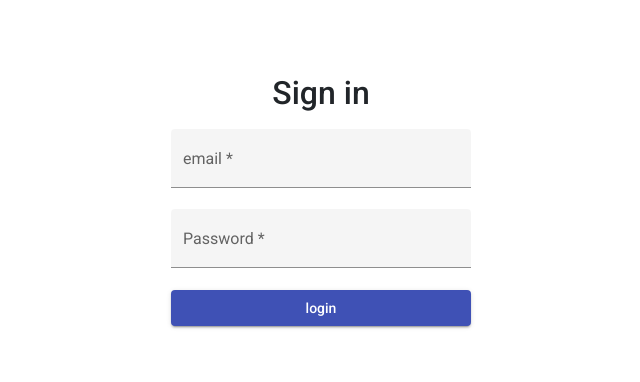
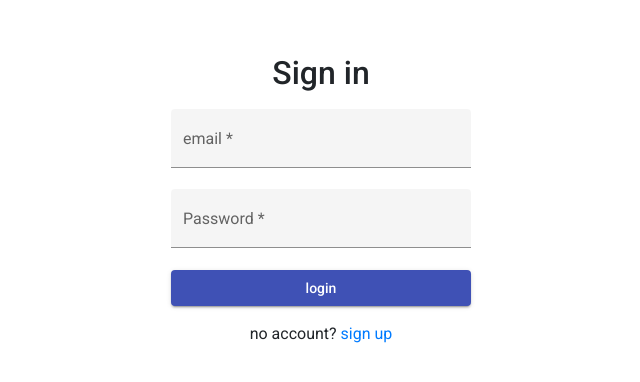
Before and after one commit to weldnor/mrc-client, an Angular app: page /login in a window 1280 px wide. Shown: the part 168-550 px from the top of the page, without its empty margins (319-959 px from the left). Built offline with nearby package versions, Linux system fonts and the light colour scheme.

Commit message:
Added links to sign up/sign in pages

```diff
--- a/src/app/routed/main/pages/login/login.page.html
+++ b/src/app/routed/main/pages/login/login.page.html
@@ -16,4 +16,10 @@
   </div>
 
   <button (click)="onLoginButtonClick()" color="primary" mat-raised-button>login</button>
+
+  <div class="w-100 text-center mt-3">
+    no account?
+    <a routerLink="/register">sign up</a>
+  </div>
+
 </div>
--- a/src/app/routed/main/pages/register/register.page.html
+++ b/src/app/routed/main/pages/register/register.page.html
@@ -27,4 +27,9 @@
 
 
   <button (click)="onRegisterButtonClick()" color="primary" mat-raised-button>register</button>
+
+  <div class="w-100 text-center mt-3">
+    already have account?
+    <a routerLink="/login">sign in</a>
+  </div>
 </div>
```
